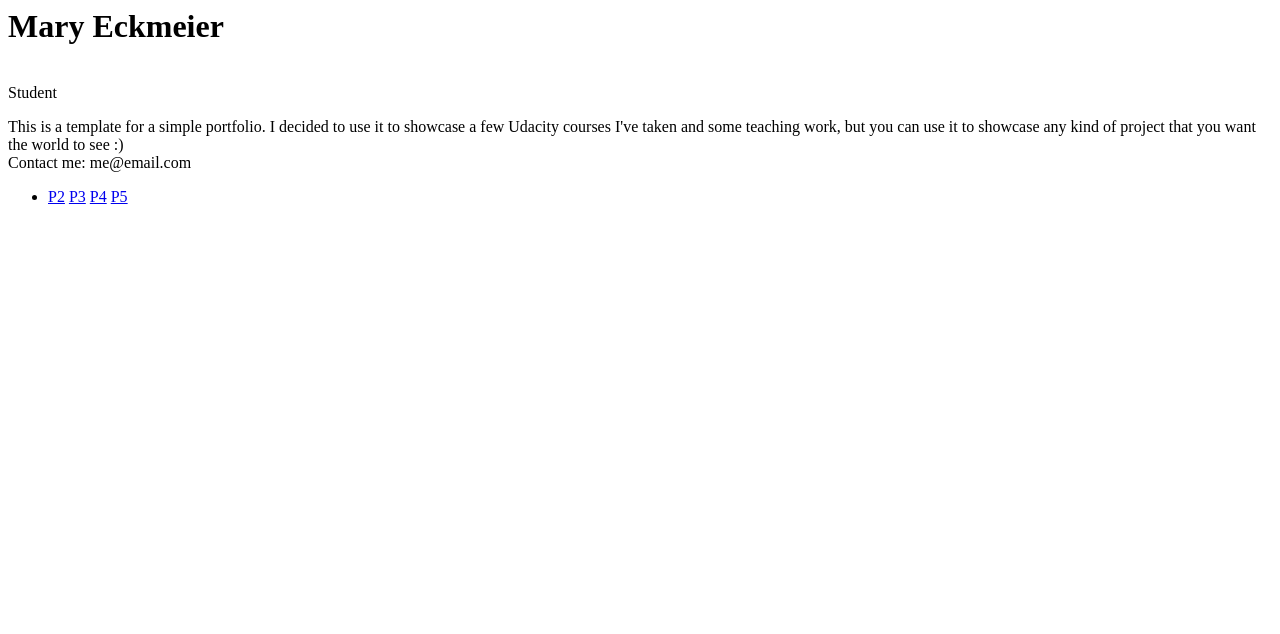
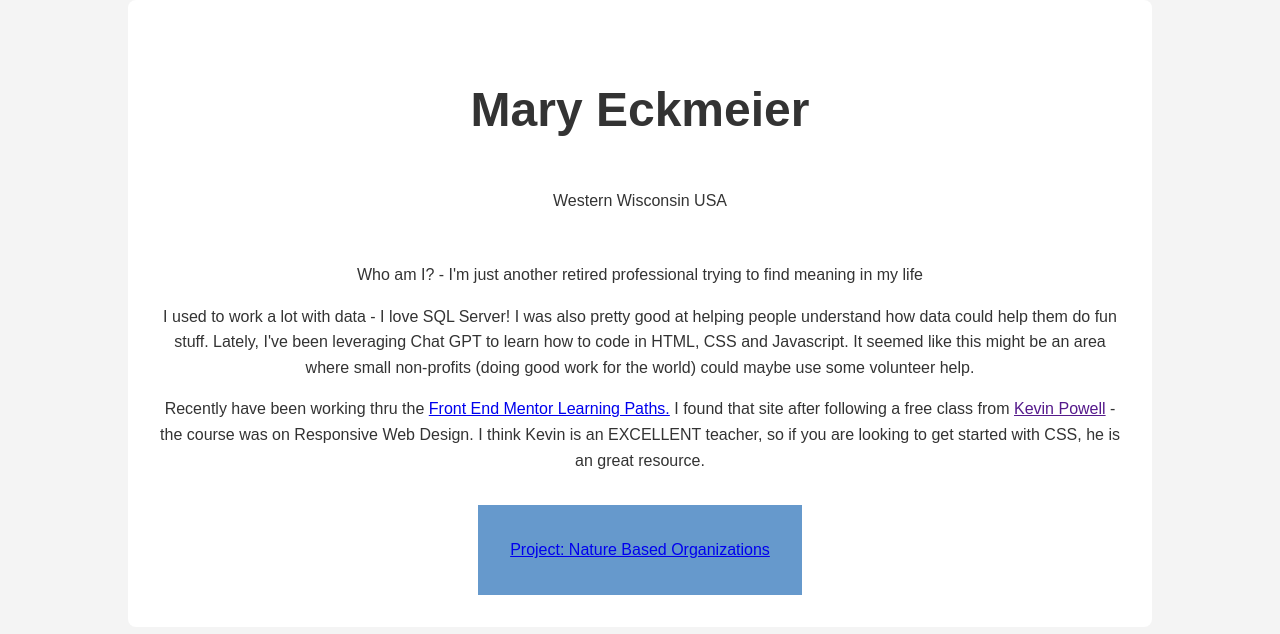
Before and after one commit to meckmeier/meckmeier.github.io, a plain HTML site: page index.html in a window 1280 px wide. Drawn offline with Linux system fonts and the light colour scheme; a web font is replaced by a local one.

Commit message:
updating and building a working vs copy for the mary eckmeier site on gitpages.

```diff
--- a/index.html
+++ b/index.html
@@ -1,36 +1,32 @@
+<!DOCTYPE html>
 <html lang="en">
-  <head>
-    <meta charset="utf-8">
-    <meta name="viewport" content="width=device-width, initial-scale=1">
-    <meta name="description" content="GitHub site with links to current projects ">
-    <meta name="author" content="Mary Eckmeier">
-    <title>Mary Eckmeier: Portfolio</title>
+<head>
+  <meta charset="UTF-8">
+  <meta name="viewport" content="width=device-width, initial-scale=1.0">
+  <link rel="stylesheet" href="styles.css">
+  <link rel="preconnect" href="https://fonts.googleapis.com">
+<link rel="preconnect" href="https://fonts.gstatic.com" crossorigin>
+<link href="https://fonts.googleapis.com/css2?family=Alan+Sans:wght@300..900&family=Inter:ital,opsz,wght@0,14..32,100..900;1,14..32,100..900&display=swap" rel="stylesheet">
 
-    <body>
-      <header>
-        <h1>Mary Eckmeier</h1>
-        <br><span>Student</span></p>
-      </header>
+  <title>Mary Eckmeier Portfolio</title>
+</head>
+<body>
+<container>
+<section id="intro">
+    <h1>Mary Eckmeier</h1>
+    <p class="location">Western Wisconsin USA</p>
+</section>
+<section id="about">
+  <p>Who am I? - I'm just another retired professional trying to find meaning in my life</p>
+  <p>I used to work a lot with data - I love SQL Server! I was also pretty good at helping people understand how data could help them do fun stuff. Lately, I've been leveraging Chat GPT to learn how to code in HTML, CSS and Javascript. It seemed like this might be an area where small non-profits (doing good work for the world) could maybe use some volunteer help.</p>
+  <p>Recently have been working thru the <a href="https://www.frontendmentor.io/home" alt="Front End Mentor">Front End Mentor Learning Paths.</a> I found that site after following a free class from <a href="" alt="Kevin Powell">Kevin Powell</a> - the course was on Responsive Web Design. I think Kevin is an EXCELLENT teacher, so if you are looking to get started with CSS, he is an great resource.</p>
+</section>
+<section id="projects">
+  <nav><ul>
+    <a href="https://meckmeier.github.io/NatureBasedOrgs/" alt="Nature Based Orgs">Project: Nature Based Organizations</a>
+  </ul></nav>
+</section>
+</container>
 
-      <div class="container">
-        <div class="hero">
-           This is a template for a simple portfolio. I decided to use it to showcase a few Udacity courses I've taken and some teaching work, but you can use it to showcase any kind of project that you want the world to see :) <br> Contact me: me@email.com
-        </div>
-
-        <div class="content">
-          <ul>
-            <li>
-              <a href="http://meckmeier.github.io/frontend-nanodegree-resume/index.html">P2</a>
-              <a href="http://meckmeier.github.io/frontend-nanodegree-arcade-game/index.html">P3</a>
-              <a href="http://meckmeier.github.io/frontend-nanodegree-mobile-portfolio/">P4</a>
-              <a href="http://meckmeier.github.io/P5-Neighborhood-Map/index.html">P5</a>
-            </li>
-
-          </ul>
-      </div>
-    </div>
-      <footer>
-
-      </footer>
-    </body>
-    </html>
+</body>
+</html>
--- /dev/null
+++ b/styles.css
@@ -0,0 +1,42 @@
+*, *::after, *::before {
+    box-sizing: border-box;
+}
+
+body{
+    margin: 0;
+    font-family:'Alan+Sans' , sans-serif;
+    background-color: #f4f4f4;
+    color: #333;
+    line-height: 1.6;
+}
+h1{
+    font-size: 3em;
+}
+p{
+    font-size: 1em;
+}
+container{
+    width: 80%;
+    margin: auto;
+    overflow: hidden;
+    padding: 2em;
+    background-color: white;
+    box-shadow: rgba(0, 0, 0, 0.815);
+    border-radius: 8px;
+    display: flex;
+    flex-direction: column;
+    align-items: center;
+    text-align: center;
+    gap: 1em;
+    justify-items: center;
+}
+nav ul {
+    list-style: none;
+    padding: 0;
+    display: flex;
+    justify-content: center;
+    gap: auto;
+    background-color: hsl(210, 50%, 60%);
+    margin: 0;
+    padding: 2em;
+}
```
